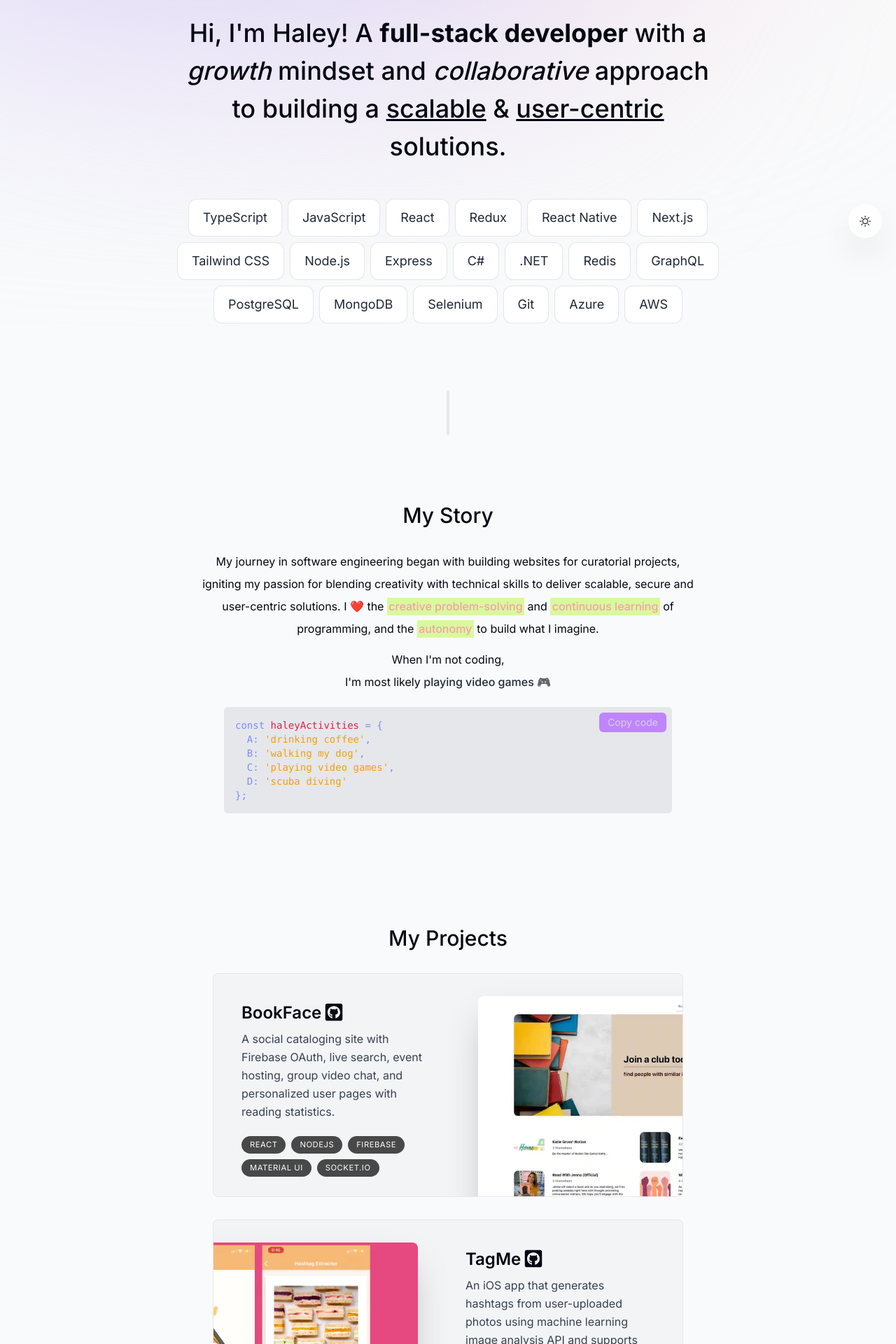
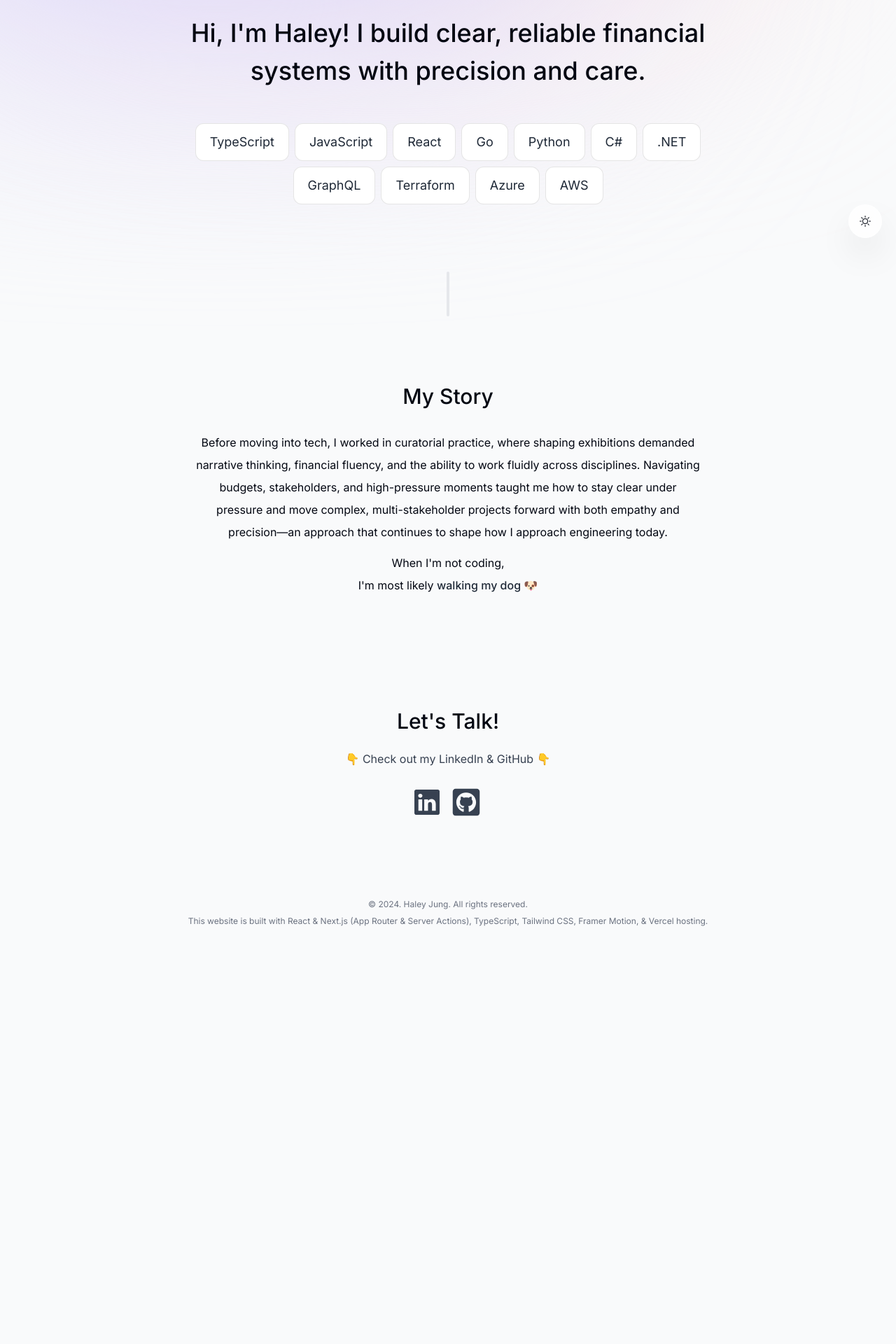
Before and after one commit to haleyjung/hj-portfolio, a Next.js app: page / in a window 1280 px wide. Shown: the part 440-2360 px from the top of the page at 70% size. After the commit the page ends 1804 px from the top, so only its background shows below. Built offline with nearby package versions, Linux system fonts and the light colour scheme.

Commit message:
2025-update

```diff
--- a/app/page.tsx
+++ b/app/page.tsx
@@ -28,7 +28,7 @@ const About = dynamic(() => import('@/components/about'));
 const Contact = dynamic(() => import('@/components/contact'));
 // const Experience = dynamic(() => import('@/components/experience'));
 // const Intro = dynamic(() => import('@/components/intro'));
-const Projects = dynamic(() => import('@/components/projects'));
+// const Projects = dynamic(() => import('@/components/projects'));
 const ScrollTracker = dynamic(() => import('@/components/scroll-tracker'));
 const SectionDivider = dynamic(() => import('@/components/section-divider'));
 
@@ -36,7 +36,7 @@ function Home() {
   // Memoize components
   const MemoizedIntro = useMemo(() => <Intro />, []);
   const MemoizedAbout = useMemo(() => <About />, []);
-  const MemoizedProjects = useMemo(() => <Projects />, []);
+  // const MemoizedProjects = useMemo(() => <Projects />, []);
   // const MemoizedExperience = useMemo(() => <Experience />, []);
   const MemoizedContact = useMemo(() => <Contact />, []);
 
@@ -46,7 +46,7 @@ function Home() {
       {MemoizedIntro}
       <SectionDivider />
       {MemoizedAbout}
-      {MemoizedProjects}
+      {/* {MemoizedProjects} */}
       {/* {MemoizedExperience} */}
       {MemoizedContact}
     </main>
--- a/components/about.tsx
+++ b/components/about.tsx
@@ -2,16 +2,16 @@
 
 import React, { useEffect, useState } from "react";
 import SectionHeading from "./section-heading";
-import CodeSnippet from './code-snippet';
+// import CodeSnippet from './code-snippet';
 import { motion } from "@/lib/motionWrapper";
 import { heartEmojis, haleyActivities } from "@/lib/data";
 import { useSectionInView } from "@/lib/hooks";
 
 type ActivityKey = 'A' | 'B' | 'C' | 'D';
 
-type haleyActivitiesType = {
-  [key in ActivityKey]: string;
-};
+// type haleyActivitiesType = {
+//   [key in ActivityKey]: string;
+// };
 
 export default function About() {
   const { ref } = useSectionInView("About");
@@ -41,7 +41,7 @@ export default function About() {
     const activity = haleyActivities[activityKey];
     return (
       <p>
-        When I'm not coding, <br/>
+        When I'm not coding, <br />
         I'm most likely {" "}
         <span className="font-medium text-gray-800 dark:text-pink-400">{activity}</span>
       </p>
@@ -59,14 +59,10 @@ export default function About() {
     >
       <SectionHeading>My Story</SectionHeading>
       <p className="mb-3 ">
-       My journey in software engineering began with building websites for curatorial projects, igniting my passion for blending creativity with technical skills to deliver scalable, secure and user-centric solutions.
-        I {loopHeartEmojis()} the {" "}
-          <span className="textHighlight">creative problem-solving</span> {" "} and {" "}
-          <span className="textHighlight">continuous learning</span> {" "} of programming, and the {" "}
-          <span className="textHighlight">autonomy</span> {" "} to build what I imagine.
+        Before moving into tech, I worked in curatorial practice, where shaping exhibitions demanded narrative thinking, financial fluency, and the ability to work fluidly across disciplines. Navigating budgets, stakeholders, and high-pressure moments taught me how to stay clear under pressure and move complex, multi-stakeholder projects forward with both empathy and precision—an approach that continues to shape how I approach engineering today.
       </p>
       {animateActivities()}
-      <CodeSnippet />
+      {/* <CodeSnippet /> */}
     </motion.section>
   );
 }
--- a/components/code-snippet.tsx
+++ b/components/code-snippet.tsx
@@ -11,7 +11,7 @@ type Highlight = {
   className: string;
 }
 
-const staticActivitiesCodeSnippet: string = `const haleyActivities = {
+const staticActivitiesCodeSnippet: string = `const activities = {
   A: 'drinking coffee',
   B: 'walking my dog',
   C: 'playing video games',
@@ -20,7 +20,7 @@ const staticActivitiesCodeSnippet: string = `const haleyActivities = {
 
 const HighlightedCode = ({ code }: CodeSnippetProps) => {
   const highlights: Highlight[] = [
-    { word: 'haleyActivities', className: 'text-rose-600 dark:text-pink-400' },
+    { word: 'activities', className: 'text-rose-600 dark:text-pink-400' },
     { word: "'drinking coffee'", className: 'text-amber-500 dark:text-yellow-200' },
     { word: "'walking my dog'", className: 'text-amber-500 dark:text-yellow-200' },
     { word: "'playing video games'", className: 'text-amber-500 dark:text-yellow-200' },
--- a/components/intro.tsx
+++ b/components/intro.tsx
@@ -44,12 +44,7 @@ export default function Intro() {
         initial={{ opacity: 0, y: 100 }}
         animate={{ opacity: 1, y: 0 }}
       >
-        Hi, I'm Haley! A{" "}
-        <span className="font-bold">full-stack developer</span> with a{" "}
-        <span className="italic">growth</span> mindset and{" "}
-        <span className="italic">collaborative</span> approach to building a{" "}
-        <span className="underline">scalable</span> &{" "}
-        <span className="underline">user-centric</span> solutions.
+        Hi, I'm Haley! I build clear, reliable financial systems with precision and care.
       </motion.h1>
       <Skills />
     </section>
--- a/lib/data.ts
+++ b/lib/data.ts
@@ -14,10 +14,10 @@ export const links = [
     name: "About",
     hash: "#about",
   },
-  {
-    name: "Projects",
-    hash: "#projects",
-  },
+  // {
+  //   name: "Projects",
+  //   hash: "#projects",
+  // },
   // {
   //   name: "Experience",
   //   hash: "#experience",
@@ -28,64 +28,64 @@ export const links = [
   },
 ] as const;
 
-export const projectsData = [
-  {
-    id: v4(),
-    title: "BookFace",
-    description:
-      "A social cataloging site with Firebase OAuth, live search, event hosting, group video chat, and personalized user pages with reading statistics.",
-    imageUrl: bookfaceGif,
-    githubUrl: "https://github.com/MarianTLibrarian/BookFace",
-    tags: [
-      {
-        id: v4(),
-        stack: "React"
-      },
-      {
-        id: v4(),
-        stack: "NodeJS"
-      },
-      {
-        id: v4(),
-        stack: "Firebase"
-      },
-      {
-        id: v4(),
-        stack: "Material UI"
-      },
-      {
-        id: v4(),
-        stack: "Socket.io"
-      },
-    ],
-  },
-  {
-    id: v4(),
-    title: "TagMe",
-    description:
-      "An iOS app that generates hashtags from user-uploaded photos using machine learning image analysis API and supports offline data access with Firebase.",
-    imageUrl: tagmeGif,
-    githubUrl: "https://github.com/haleyjung/TagMe",
-    tags: [
-      {
-        id: v4(),
-        stack: "React Native"
-      },
-      {
-        id: v4(),
-        stack: "Expo"
-      },
-      {
-        id: v4(),
-        stack: "styled-components"
-      },
-      {
-        id: v4(),
-        stack: "Firebase"
-      }
-    ],
-  }
-] as const;
+// export const projectsData = [
+//   {
+//     id: v4(),
+//     title: "BookFace",
+//     description:
+//       "A social cataloging site with Firebase OAuth, live search, event hosting, group video chat, and personalized user pages with reading statistics.",
+//     imageUrl: bookfaceGif,
+//     githubUrl: "https://github.com/MarianTLibrarian/BookFace",
+//     tags: [
+//       {
+//         id: v4(),
+//         stack: "React"
+//       },
+//       {
+//         id: v4(),
+//         stack: "NodeJS"
+//       },
+//       {
+//         id: v4(),
+//         stack: "Firebase"
+//       },
+//       {
+//         id: v4(),
+//         stack: "Material UI"
+//       },
+//       {
+//         id: v4(),
+//         stack: "Socket.io"
+//       },
+//     ],
+//   },
+//   {
+//     id: v4(),
+//     title: "TagMe",
+//     description:
+//       "An iOS app that generates hashtags from user-uploaded photos using machine learning image analysis API and supports offline data access with Firebase.",
+//     imageUrl: tagmeGif,
+//     githubUrl: "https://github.com/haleyjung/TagMe",
+//     tags: [
+//       {
+//         id: v4(),
+//         stack: "React Native"
+//       },
+//       {
+//         id: v4(),
+//         stack: "Expo"
+//       },
+//       {
+//         id: v4(),
+//         stack: "styled-components"
+//       },
+//       {
+//         id: v4(),
+//         stack: "Firebase"
+//       }
+//     ],
+//   }
+// ] as const;
 
 export const experiencesData = [
   {}
@@ -95,20 +95,12 @@ export const skillsData = [
   { id: v4(), name: "TypeScript" },
   { id: v4(), name: "JavaScript" },
   { id: v4(), name: "React" },
-  { id: v4(), name: "Redux" },
-  { id: v4(), name: "React Native" },
-  { id: v4(), name: "Next.js" },
-  { id: v4(), name: "Tailwind CSS" },
-  { id: v4(), name: "Node.js" },
-  { id: v4(), name: "Express" },
+  { id: v4(), name: "Go" },
+  { id: v4(), name: "Python" },
   { id: v4(), name: "C#" },
   { id: v4(), name: ".NET" },
-  { id: v4(), name: "Redis" },
   { id: v4(), name: "GraphQL" },
-  { id: v4(), name: "PostgreSQL" },
-  { id: v4(), name: "MongoDB" },
-  { id: v4(), name: "Selenium" },
-  { id: v4(), name: "Git" },
+  { id: v4(), name: "Terraform" },
   { id: v4(), name: "Azure" },
   { id: v4(), name: "AWS" },
 ] as const;
```
